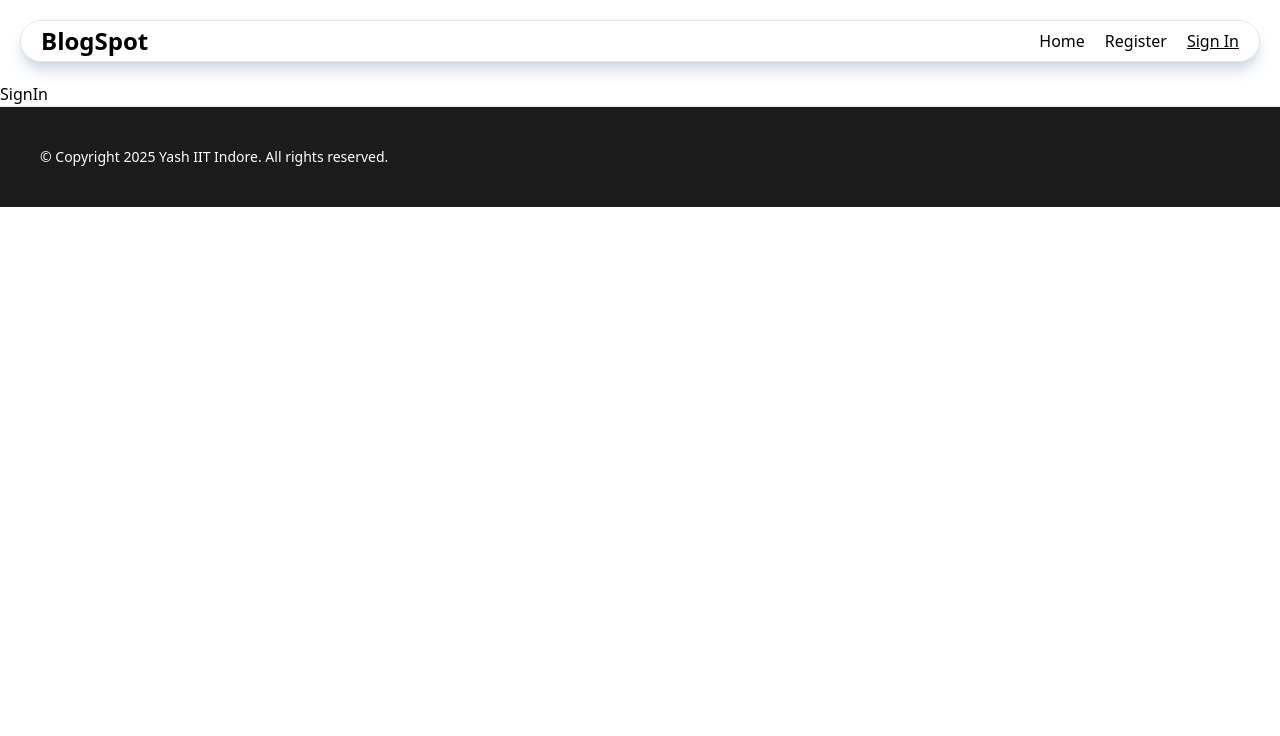
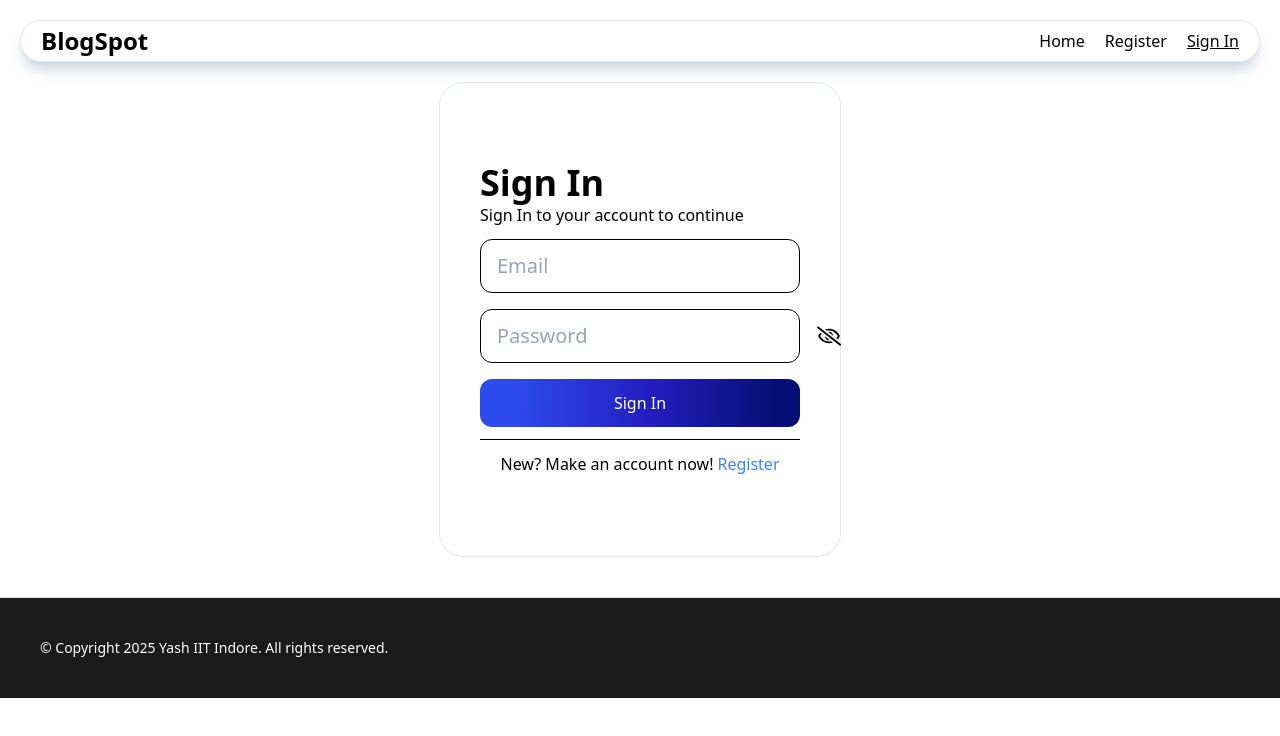
Before and after one commit to yasharyasaxena/Blog, a React (Vite) app in the folder frontend/: page /signIn in a window 1280 px wide. Shown: the top 736 px of the page. Built offline with nearby package versions, Linux system fonts and the light colour scheme.

Commit message:
register refine and signin start

```diff
--- a/frontend/src/api.js
+++ b/frontend/src/api.js
@@ -16,3 +16,22 @@ export async function register(data) {
     }
     return result;
 }
+
+export async function login(data) {
+    const response = await fetch("http://localhost:8000/login", {
+        method: "POST",
+        headers: {
+            "Content-Type": "application/json",
+        },
+        body: JSON.stringify(data),
+    });
+    let result = await response.json();
+    if (!response.ok) {
+        throw {
+            status: response.status,
+            statusText: response.statusText,
+            message: result.message,
+        }
+    }
+    return result;
+}
--- a/frontend/src/pages/Register.jsx
+++ b/frontend/src/pages/Register.jsx
@@ -2,19 +2,36 @@ import { useState } from "react";
 import { NavLink, useNavigate } from "react-router-dom";
 import { register } from "../api";
 import { FaExclamationTriangle } from "react-icons/fa";
+import { FaRegEye } from "react-icons/fa";
+import { FaRegEyeSlash } from "react-icons/fa";
 
 export default function Register() {
   const [error, setError] = useState(null);
+  const [visibility, setVisibility] = useState(false);
   const navigate = useNavigate();
+
   async function action(formdata) {
     const fullName = formdata.get("fullname");
     const email = formdata.get("email");
     const password = formdata.get("password");
-    try {
-      const data = await register({ fullName, email, password });
-      navigate("/signIn?registered=true");
-    } catch (error) {
-      setError(error);
+    const confirmPassword = formdata.get("confirmPassword");
+    if (!fullName || !email || !password || !confirmPassword) {
+      setError({
+        message: "All fields are required",
+      });
+    } else if (password !== confirmPassword) {
+      setError({
+        message: "Passwords do not match",
+      });
+    } else {
+      try {
+        const data = await register({ fullName, email, password });
+        navigate("/signIn?registered=true");
+      } catch (error) {
+        setError({
+          ...error,
+        });
+      }
     }
   }
   return (
@@ -29,7 +46,7 @@ export default function Register() {
             <FaExclamationTriangle />
             {`${error.message} !`}
             <br />
-            {`Please Sign In or Use another email`}
+            {error.status == 409 ? `Please Sign In or Use another email` : ""}
           </div>
         )}
         <form action={action} className="space-y-4">
@@ -56,20 +73,35 @@ export default function Register() {
           <div className="flex w-80 py-3 px-4 items-center gap-2 rounded-xl border border-black">
             <div className="flex flex-col items-start gap-6">
               <input
-                type="password"
+                type={visibility ? "text" : "password"}
                 name="password"
                 className="text-xl font-normal border-none focus:outline-none"
                 placeholder="Password"
               />
             </div>
+            <div className="my-auto ml-auto text-2xl">
+              {visibility ? (
+                <FaRegEye onClick={() => setVisibility(false)} />
+              ) : (
+                <FaRegEyeSlash onClick={() => setVisibility(true)} />
+              )}
+            </div>
           </div>
           <div className="flex w-80 py-3 px-4 items-center gap-2 rounded-xl border border-black">
             <div className="flex flex-col items-start gap-6">
               <input
-                type="password"
+                type={visibility ? "text" : "password"}
+                name="confirmPassword"
                 className="text-xl font-normal border-none focus:outline-none"
                 placeholder="Confirm Password"
               />
+            </div>
+            <div className="my-auto ml-auto text-2xl">
+              {visibility ? (
+                <FaRegEye onClick={() => setVisibility(false)} />
+              ) : (
+                <FaRegEyeSlash onClick={() => setVisibility(true)} />
+              )}
             </div>
           </div>
           <button className="flex w-80 py-3 px-4 items-center justify-center gap-2 rounded-xl bg-custom-gradient text-white">
--- a/frontend/src/pages/SignIn.jsx
+++ b/frontend/src/pages/SignIn.jsx
@@ -1,7 +1,69 @@
+import { useState } from "react";
+import { useSearchParams, NavLink } from "react-router-dom";
+import { TiTick } from "react-icons/ti";
+import { FaRegEye } from "react-icons/fa";
+import { FaRegEyeSlash } from "react-icons/fa";
+
 export default function SignIn() {
+  const [searchParams] = useSearchParams();
+  const [visibility, setVisibility] = useState(false);
+  const isRegistered = searchParams.get("registered");
+
   return (
-    <div>
-      <h1>SignIn</h1>
+    <div className="flex w-fit py-20 px-10 mx-auto mb-10 h-fit flex-col items-center flex-shrink-0 border rounded-3xl">
+      <div className="flex flex-col items-start gap-3">
+        <div className="flex flex-col items-start">
+          <h1 className="font-semibold text-4xl text-black">Sign In</h1>
+          <p className="text-black">Sign In to your account to continue</p>
+        </div>
+        {isRegistered == "true" && (
+          <div className="flex w-80 py-3 px-4 items-center gap-2 rounded-xl border border-green-500 bg-green-100 text-green-500">
+            <TiTick />
+            {`Successfully Registered !`}
+            <br />
+            {`Please Sign In`}
+          </div>
+        )}
+        <form className="space-y-4">
+          <div className="flex w-80 py-3 px-4 items-center gap-2 rounded-xl border border-black">
+            <div className="flex flex-col items-start gap-6">
+              <input
+                type="email"
+                name="email"
+                className="text-xl font-normal w-72 border-none focus:outline-none"
+                placeholder="Email"
+              />
+            </div>
+          </div>
+          <div className="flex w-80 py-3 px-4 items-center gap-2 rounded-xl border border-black">
+            <div className="flex justify-center items-start gap-6">
+              <input
+                name="password"
+                className="text-xl font-normal border-none focus:outline-none"
+                placeholder="Password"
+                type={visibility ? "text" : "password"}
+              />
+              <div className="my-auto ml-auto text-2xl">
+                {visibility ? (
+                  <FaRegEye onClick={() => setVisibility(false)} />
+                ) : (
+                  <FaRegEyeSlash onClick={() => setVisibility(true)} />
+                )}
+              </div>
+            </div>
+          </div>
+          <button className="flex w-80 py-3 px-4 items-center justify-center gap-2 rounded-xl bg-custom-gradient text-white">
+            Sign In
+          </button>
+        </form>
+        <hr className="w-80 border-t border-black" />
+        <div className="flex mx-auto justify-center gap-1">
+          <p className="text-black">New? Make an account now!</p>
+          <NavLink to="/register" className="text-blue-500">
+            Register
+          </NavLink>
+        </div>
+      </div>
     </div>
   );
 }
```
